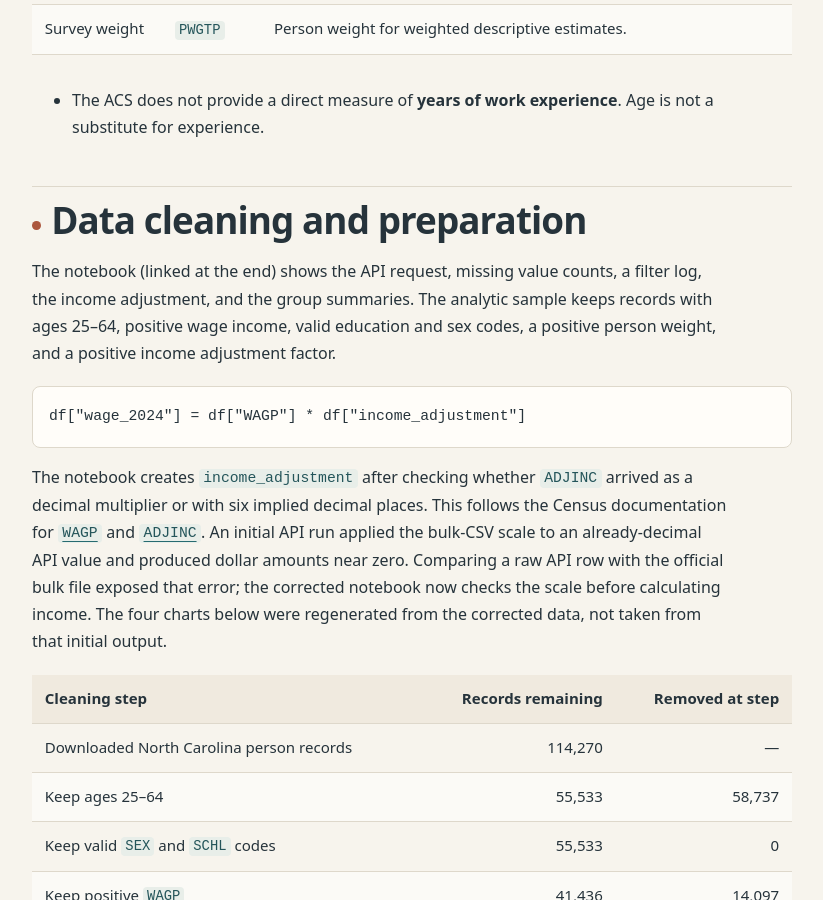
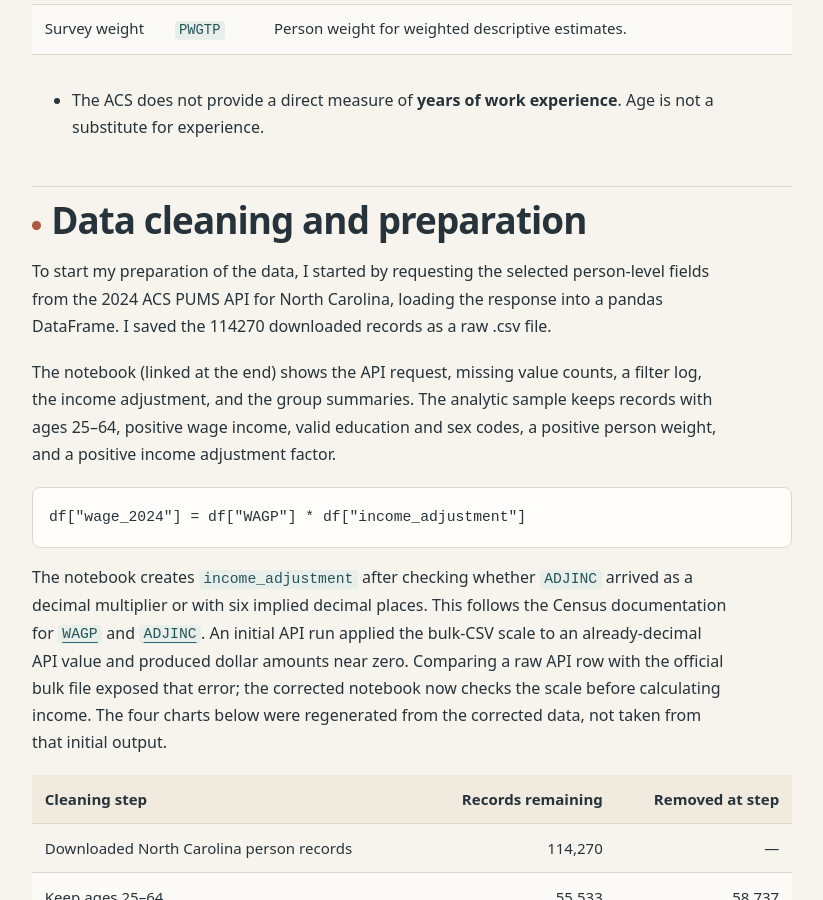
Before and after one commit to nreddi2/data-science-portfolio, a Jekyll site: the page built from wage-income-north-carolina.md, in a window 1280 px wide and 900 px high, scrolled down 2492 px. Shown: the whole window, without its empty margins (228-1051 px from the left). Built offline with Jekyll 4.4.1, drawn with Linux system fonts in a browser that asks for light colours.

Commit message:
Update wage-income-north-carolina.md

```diff
--- a/wage-income-north-carolina.md
+++ b/wage-income-north-carolina.md
@@ -54,7 +54,7 @@ The dataset contains 114,270 unweighted North Carolina person records. That numb
 
 ## Data cleaning and preparation
 
-
+To start my preparation of the data, I started by requesting the selected person-level fields from the 2024 ACS PUMS API for North Carolina, loading the response into a pandas DataFrame. I saved the 114270 downloaded records as a raw .csv file.
 
 The notebook (linked at the end) shows the API request, missing value counts, a filter log, the income adjustment, and the group summaries. The analytic sample keeps records with ages 25–64, positive wage income, valid education and sex codes, a positive person weight, and a positive income adjustment factor.
 
```
